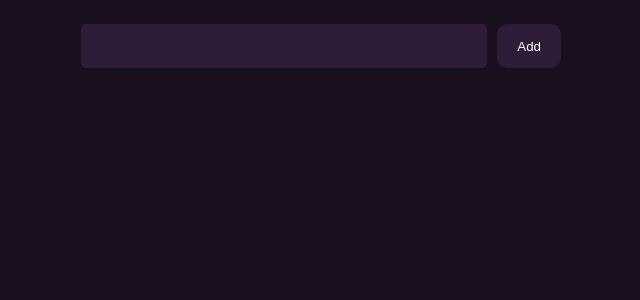
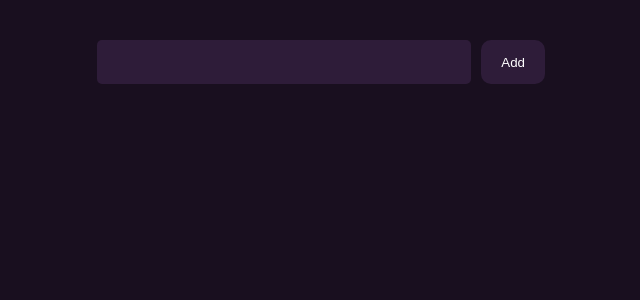
Before and after one commit to CrazyGreekGR/todo, a Vue app: page / in a window 1280 px wide. Shown: the top 300 px of the page, without its empty margins (319-959 px from the left). Built offline with nearby package versions, Linux system fonts and the light colour scheme.

Commit message:
Fixed styling on the todoList div so it's aligned nicer with the inputBox

```diff
--- a/src/App.vue
+++ b/src/App.vue
@@ -17,9 +17,11 @@ function addToDo(name: string) {
 </script>
 
 <template>
-  <InputBox @add="addToDo" />
-  <div class="todolist">
-    <tdi v-for="todo in todos" :key="todo.id">{{todo.name}}</tdi>
+  <div class="overall">
+    <InputBox @add="addToDo" />
+    <div class="todolist">
+      <tdi v-for="todo in todos" :key="todo.id">{{todo.name}}</tdi>
+    </div>
   </div>
 </template>
 
@@ -32,10 +34,17 @@ body {
 .todolist {
   display: flex;
   flex-direction: column;
-  width: fit-content;
   background-color: #201025;
   height: fit-content;
-  margin-left: 34.35%;
-  margin-right: auto;
+}
+.overall {
+  display: flex;
+  flex-direction: column;
+  width: 100%;
+  max-width: 32rem;
+  margin: 0 auto;
+  padding: 1rem;
+  box-sizing: border-box;
+  gap: 1rem;
 }
 </style>
--- a/src/components/todoItem.vue
+++ b/src/components/todoItem.vue
@@ -33,6 +33,6 @@ input:checked {
 }
 .tdiOverall:has(input:checked) p {
   text-decoration: line-through;
-  color: #a1a1a1;
+  color: #6c6c6c;
 }
 </style>
```
